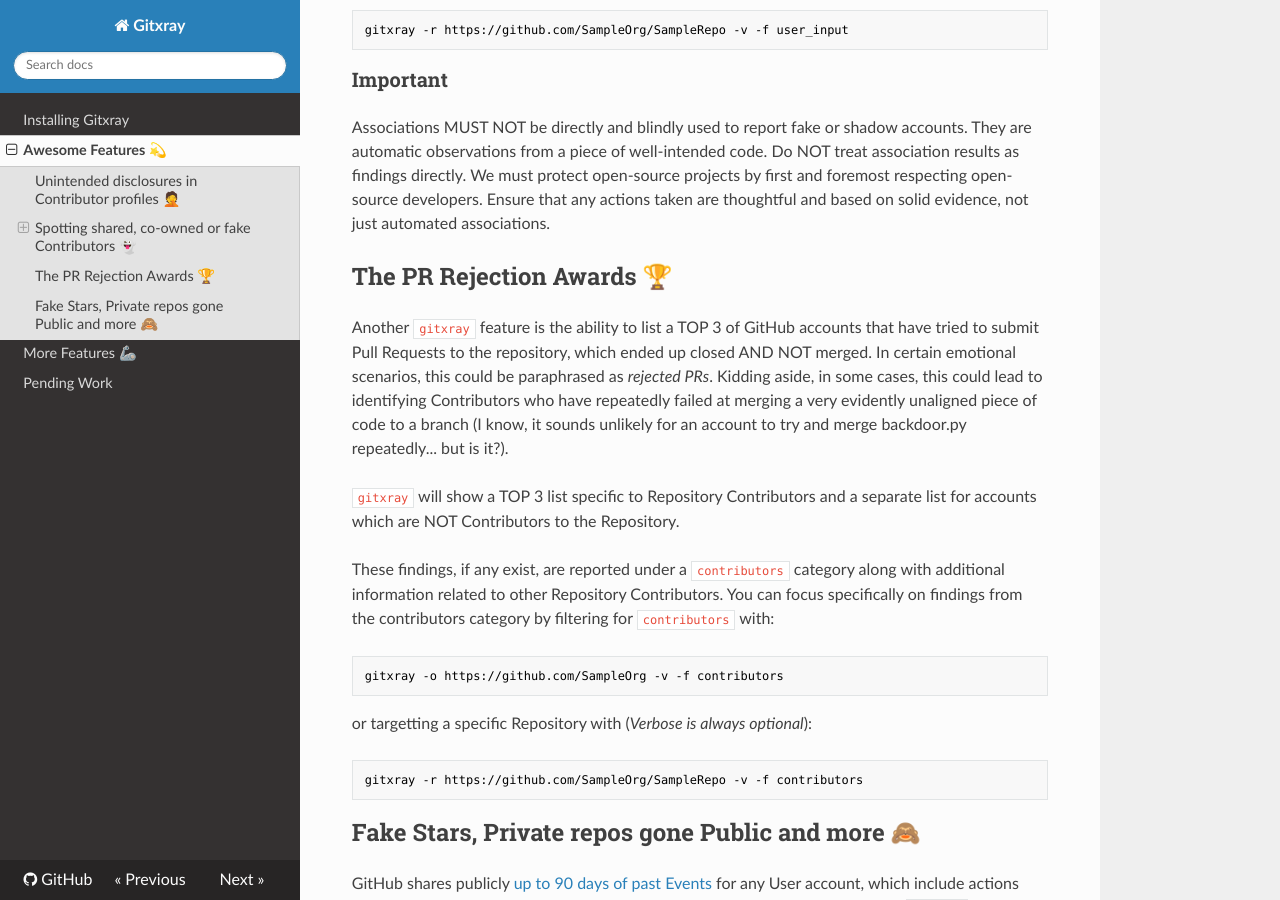
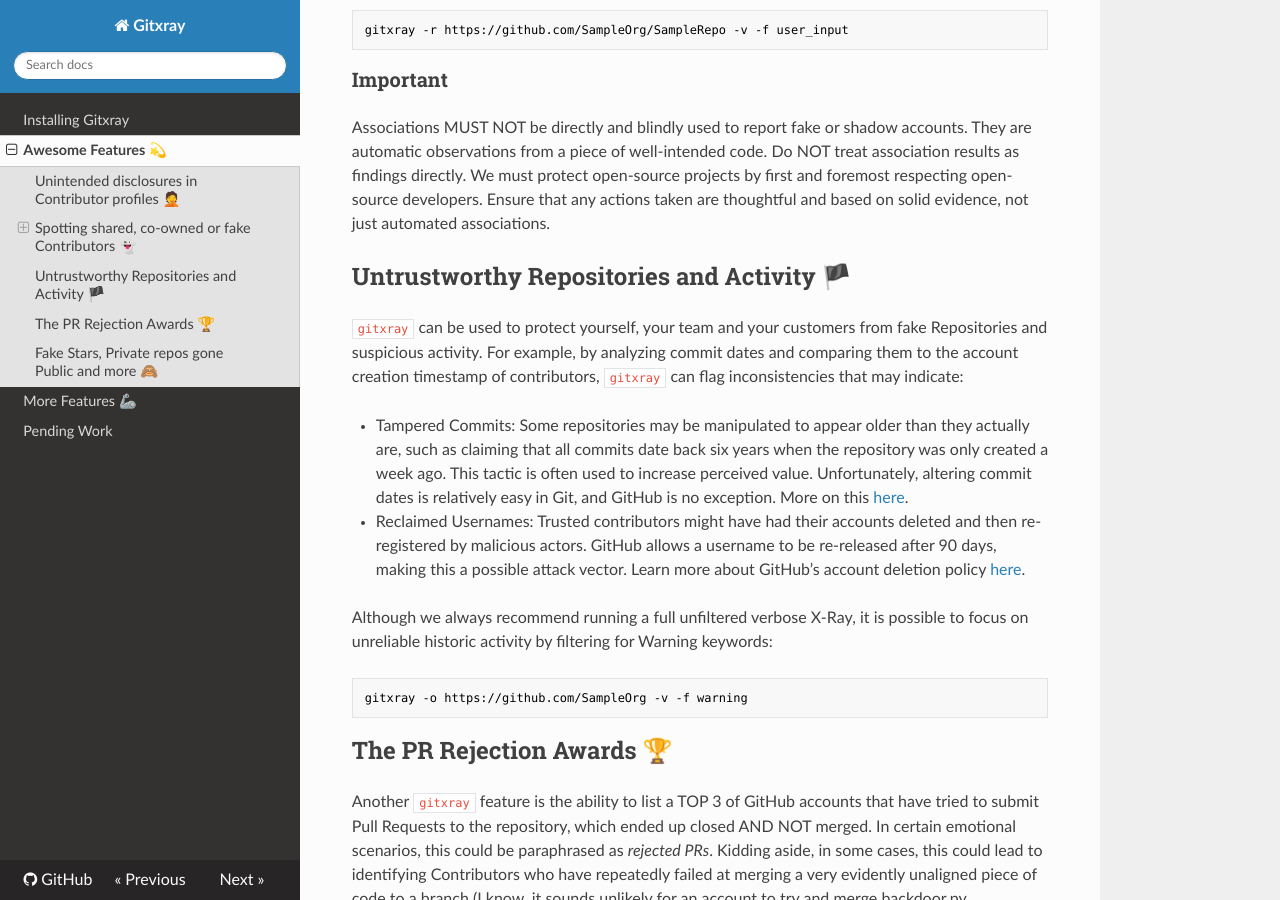
Before and after one commit to kulkansecurity/gitxray, an MkDocs documentation site: the page built from docs/awesome_features.md, in a window 1280 px wide and 900 px high, scrolled down 1253 px. Built offline with MkDocs 1.6.1, drawn with Linux system fonts in a browser that asks for light colours; nearby versions of some CDN libraries.

Commit message:
Added information on how to identify tampered commit dates, and sample use-cases to the index

````diff
--- a/docs/awesome_features.md
+++ b/docs/awesome_features.md
@@ -34,6 +34,20 @@
 ### Important
 
 Associations MUST NOT be directly and blindly used to report fake or shadow accounts. They are automatic observations from a piece of well-intended code. Do NOT treat association results as findings directly. We must protect open-source projects by first and foremost respecting open-source developers. Ensure that any actions taken are thoughtful and based on solid evidence, not just automated associations.
+
+## Untrustworthy Repositories and Activity &#127988;
+
+`gitxray` can be used to protect yourself, your team and your customers from fake Repositories and suspicious activity. For example, by analyzing commit dates and comparing them to the account creation timestamp of contributors, `gitxray` can flag inconsistencies that may indicate:
+
+* Tampered Commits: Some repositories may be manipulated to appear older than they actually are, such as claiming that all commits date back six years when the repository was only created a week ago. This tactic is often used to increase perceived value. Unfortunately, altering commit dates is relatively easy in Git, and GitHub is no exception. More on this [here](https://www.reddit.com/r/git/comments/ympce5/is_it_possible_to_change_commit_date/).
+
+* Reclaimed Usernames: Trusted contributors might have had their accounts deleted and then re-registered by malicious actors. GitHub allows a username to be re-released after 90 days, making this a possible attack vector. Learn more about GitHub’s account deletion policy [here](https://docs.github.com/en/account-and-profile/setting-up-and-managing-your-personal-account-on-github/managing-your-personal-account/deleting-your-personal-account#deleting-your-personal-account).
+
+Although we always recommend running a full unfiltered verbose X-Ray, it is possible to focus on unreliable historic activity by filtering for Warning keywords:
+
+```
+gitxray -o https://github.com/SampleOrg -v -f warning
+```
 
 ## The PR Rejection Awards &#127942;
 
````
Also changed, not shown: docs/index.md (+7 -0 lines).
